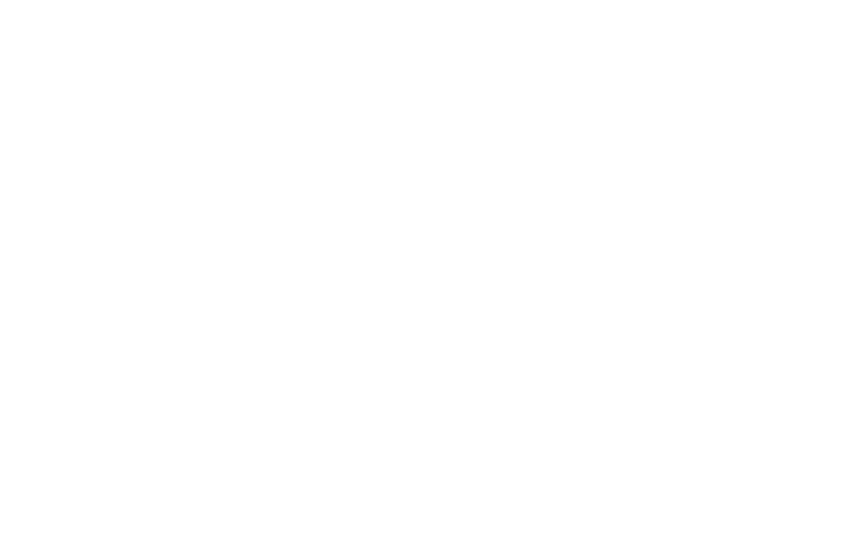
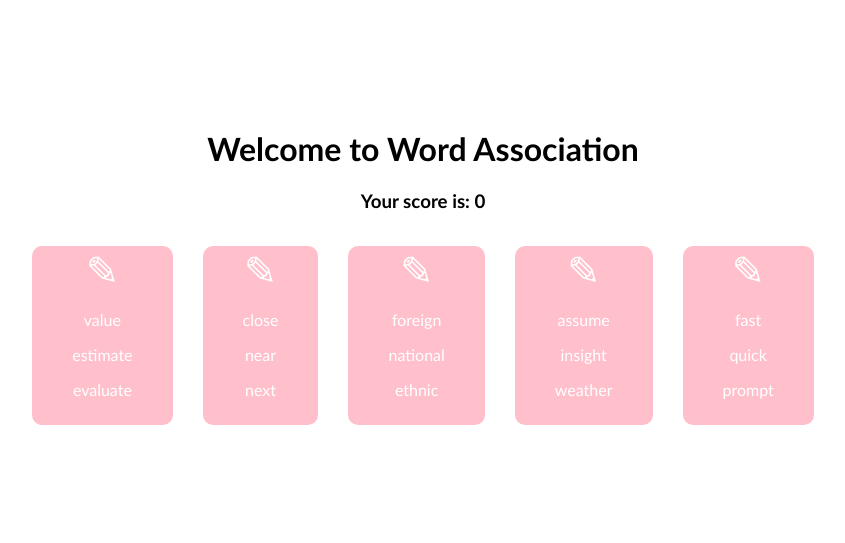
Before and after one commit to AayushiShukla7/WordAssociationGame, a plain HTML site: page index.html in a window 1280 px wide. Shown: the whole page, without its empty margins (217-1062 px from the left). Drawn offline with Linux system fonts and the light colour scheme.

Commit message:
Game display setup started

```diff
--- a/app.js
+++ b/app.js
@@ -0,0 +1,62 @@
+const scoreDisplay = document.getElementById("score-display");
+const questionDisplay = document.getElementById("question-display");
+
+const questions = [
+    {
+        quiz: ['value', 'estimate', 'evaluate'],
+        options: ['jury', 'assess'],
+        correct: 2  //Could use indexes but more suitable for APIs by numbering
+    },
+    {
+        quiz: ['close', 'near', 'next'],
+        options: ['trace', 'adjacency'],
+        correct: 2
+    },
+    {
+        quiz: ['foreign', 'national', 'ethnic'],
+        options: ['mad', 'exotic'],
+        correct: 2
+    },
+    {
+        quiz: ['assume', 'insight', 'weather'],
+        options: ['forcast', 'sustainable'],
+        correct: 1
+    },
+    {
+        quiz: ['fast', 'quick', 'prompt'],
+        options: ['charity', 'rapid'],
+        correct: 2
+    }
+];
+
+let score = 0;
+
+scoreDisplay.textContent = score;
+
+function populateQuestions() {
+    //Loop over the questions array and create a new div for each value
+    questions.forEach(question => {
+        //Create a div
+        const questionBox = document.createElement('div');
+
+        //Add a class list(over multiple elements combined) to the div above
+        questionBox.classList.add('question-box');
+
+        const logoDisplay = document.createElement("span");
+        logoDisplay.innerHTML = "&#9998;";
+        logoDisplay.style.fontSize = "40px";
+        questionBox.append(logoDisplay);
+
+        //Update card text with question
+        question.quiz.forEach(tip => {
+            const tipText = document.createElement("p");
+            tipText.textContent = tip;
+            questionBox.append(tipText);
+        });
+
+        //Put the div on UI
+        questionDisplay.append(questionBox);
+    })
+}
+
+populateQuestions();
--- a/index.html
+++ b/index.html
@@ -5,8 +5,22 @@
     <meta http-equiv="X-UA-Compatible" content="IE=edge">
     <meta name="viewport" content="width=device-width, initial-scale=1.0">
     <title>Word Association Game</title>
+    <link rel="stylesheet" href="https://cdnjs.cloudflare.com/ajax/libs/font-awesome/4.7.0/css/font-awesome.min.css">
+    <link rel="stylesheet" href="styles.css">
 </head>
 <body>
+    <div class="app">
 
+        <div class="question-area">
+            <h1>Welcome to Word Association</h1>
+            <h3>Your score is: <span id="score-display"></span></h3>
+            <div class="questions" id="question-display">
+                <!-- Elements would be injected here through JavaScript -->
+            </div>
+        </div>
+
+    </div>
+
+    <script src="app.js"></script>
 </body>
 </html>
--- a/styles.css
+++ b/styles.css
@@ -0,0 +1,21 @@
+.app {
+    font-family: "Trebuchet MS", "Lucinda Grande", Verdana, Arial, sans-serif;
+    display: flex;
+    justify-content: center;
+    text-align: center;
+    padding: 100px;
+}
+
+.questions {
+    display: flex;
+    flex-wrap: wrap;
+    justify-content: center;
+}
+
+.question-box {
+    background-color: pink;
+    margin: 15px;
+    color: white;
+    border-radius: 10px;
+    padding: 0 40px 10px 40px;
+}
```
